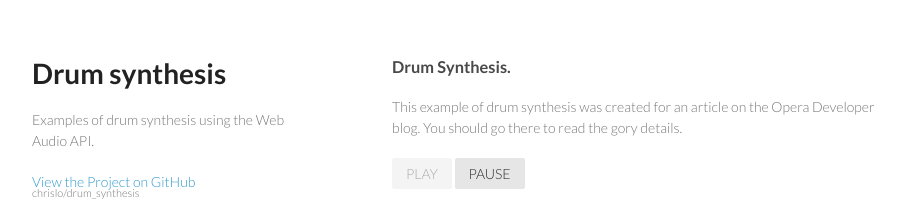
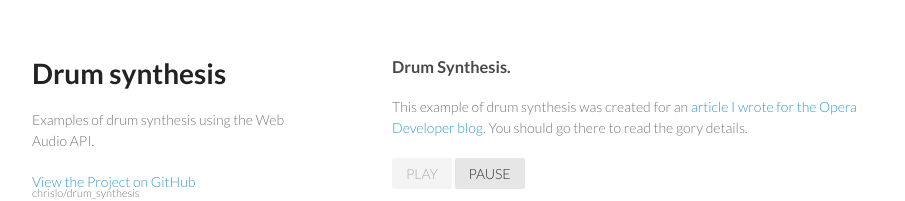
Before and after one commit to chrislo/drum_synthesis, a plain HTML site: page index.html in a window 1280 px wide. Shown: the top 201 px of the page, without its empty margins (178-1083 px from the left). Drawn offline with Linux system fonts and the light colour scheme; no server answers.

Commit message:
Link to published article

```diff
--- a/index.html
+++ b/index.html
@@ -30,9 +30,10 @@
       <section>
         <h3>Drum Synthesis.</h3>
 
-        <p>This example of drum synthesis was created for an article
-        on the Opera Developer blog. You should go there to read the
-        gory details.</p>
+        <p>This example of drum synthesis was created for
+        an <a href="https://dev.opera.com/articles/drum-sounds-webaudio/">article
+        I wrote for the Opera Developer blog</a>. You should go there
+        to read the gory details.</p>
 
         <p>
           <button id="play" class="pure-button pure-button-disabled">PLAY</button>
```
